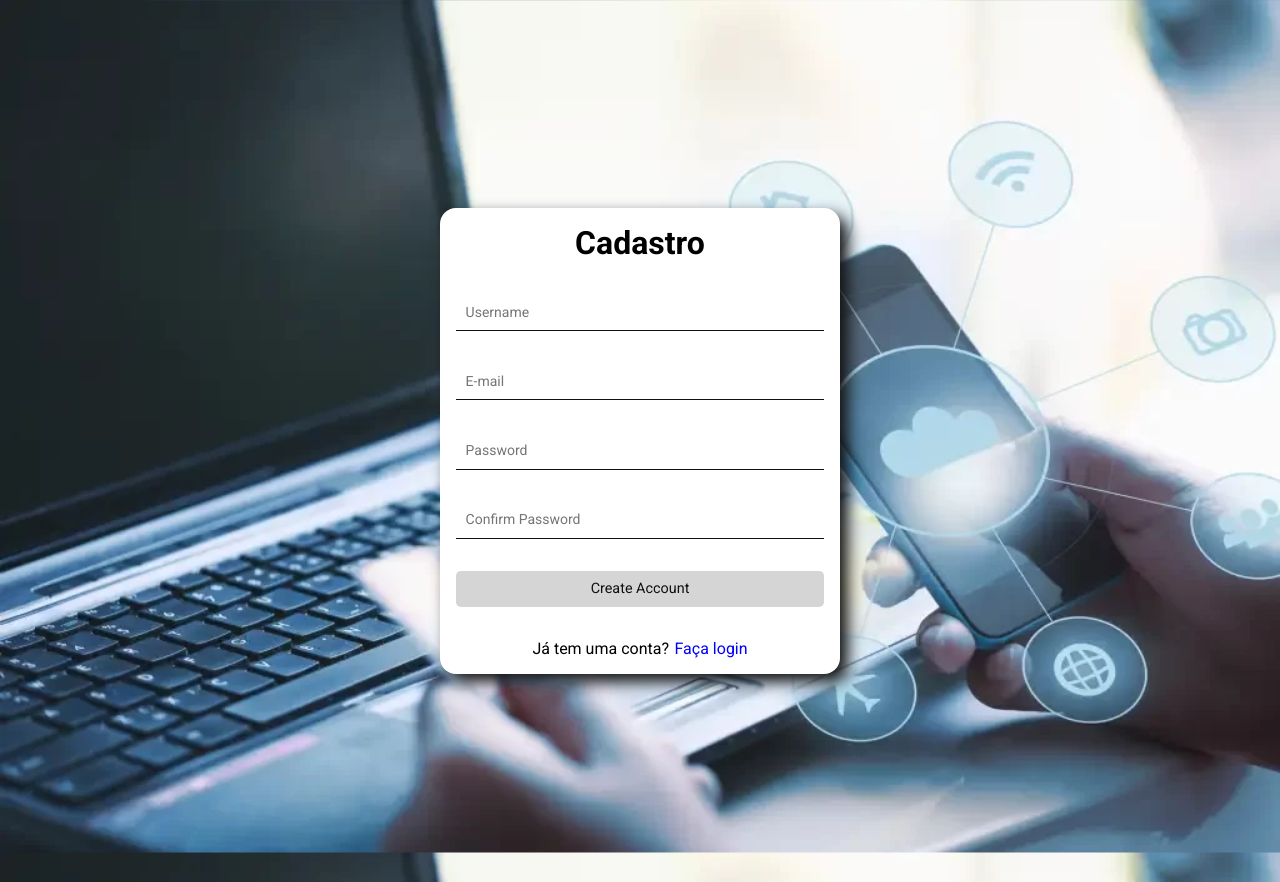
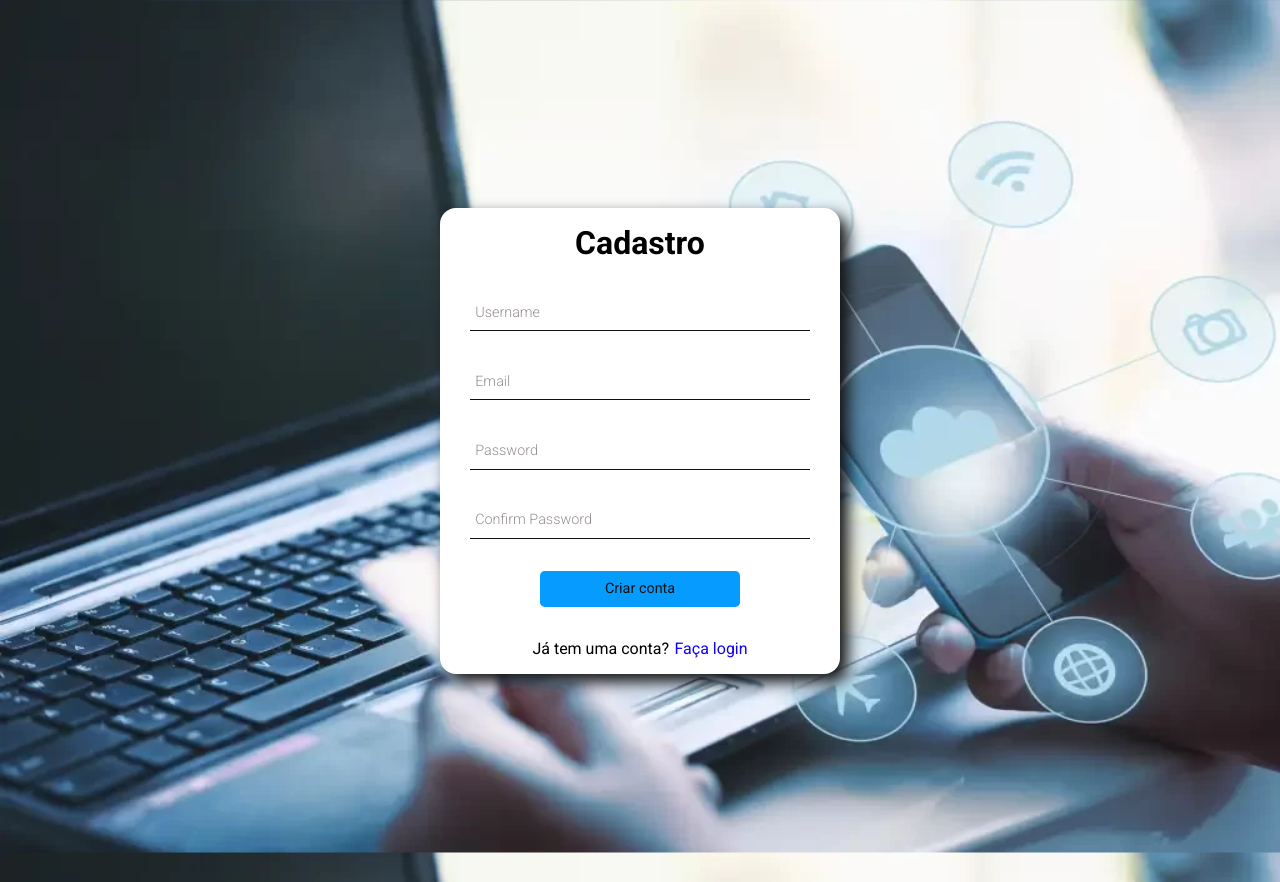
Before and after one commit to iSantanaaH/Projeto-Quadro, a React (Vite) app in the folder front-end_react/: page /registrar in a window 1280 px wide. Built offline with nearby package versions, Linux system fonts and the light colour scheme.

Commit message:
update front-end

```diff
--- a/front-end_react/src/pages/Login.tsx
+++ b/front-end_react/src/pages/Login.tsx
@@ -16,7 +16,7 @@ const LoginPage = () => {
   const handlePasswordInputChange = (event: React.ChangeEvent<HTMLInputElement>) => {
     const value = event.target.value;
     setPasswordInputValue(value);
-  }
+  };
 
   const handleEmailInputFocus = () => {
     setIsEmailFocused(true);
@@ -24,7 +24,7 @@ const LoginPage = () => {
 
   const handlePasswordInputFocus = () => {
     setIsPasswordFocused(true);
-  }
+  };
 
   const handleInputBlur = () => {
     setIsEmailFocused(false);
@@ -57,14 +57,14 @@ const LoginPage = () => {
               >
                 <div className={styles.containerEmail}>
                   <label
-                    htmlFor="email"
+                    htmlFor="inputEmail"
                     className={`${styles.labelInput} ${isEmailFocused || emailInputValue !== "" ? styles.labelInputFocus: (emailInputValue === "" && !isEmailFocused) ? styles.labelInputDisable : ""}`}
                   >
-                    Email
+                    Username
                   </label>
                   <input
                     type="email"
-                    id="emailUser"
+                    id="inputEmail"
                     className="campo"
                     name="email"
                     value={emailInputValue}
@@ -77,11 +77,11 @@ const LoginPage = () => {
                 </div>
 
                 <div className={styles.containerPassword}>
-                  <label htmlFor="password"
+                  <label htmlFor="mainPassword"
                   className={`${styles.labelInput} ${isPasswordFocused || passwordInputValue !== "" ? styles.labelInputFocus: (passwordInputValue === "" && !isPasswordFocused) ? styles.labelInputDisable : ""}`}>Password</label>
                   <input
                     type="password"
-                    id="password"
+                    id="mainPassword"
                     className="campo"
                     name="senha"
                     minLength={8}
--- a/front-end_react/src/pages/Register.tsx
+++ b/front-end_react/src/pages/Register.tsx
@@ -1,7 +1,69 @@
+import React, { useState } from "react";
 import styles from "../styles/FormRegisterUser.module.css";
 import { Helmet } from "react-helmet";
 
 const RegisterPage = () => {
+  const [usernameInputValue, setUsernameInputValue] = useState("");
+  const [emailInputValue, setEmailInputValue] = useState("");
+  const [passwordInputValue, setPasswordInputValue] = useState("");
+  const [confirmPasswordInputValue, setConfirmPasswordValue] = useState("");
+  const [isUsernameFocused, setIsUsernameFocused] = useState(false);
+  const [isEmailFocused, setIsEmailFocused] = useState(false);
+  const [isPasswordFocused, setIsPasswordFocused] = useState(false);
+  const [isConfirmPasswordFocused, setIsConfirmPasswordFocused] =
+    useState(false);
+
+  const handleUsernameInputChange = (
+    event: React.ChangeEvent<HTMLInputElement>
+  ) => {
+    const value = event.target.value;
+    setUsernameInputValue(value);
+  };
+
+  const handleEmailInputChange = (
+    event: React.ChangeEvent<HTMLInputElement>
+  ) => {
+    const value = event.target.value;
+    setEmailInputValue(value);
+  };
+
+  const handlePasswordInputChange = (
+    event: React.ChangeEvent<HTMLInputElement>
+  ) => {
+    const value = event.target.value;
+    setPasswordInputValue(value);
+  };
+
+  const handleConfirmPasswordInputChange = (
+    event: React.ChangeEvent<HTMLInputElement>
+  ) => {
+    const value = event.target.value;
+    setConfirmPasswordValue(value);
+  };
+
+  const handleUsernameInputFocus = () => {
+    setIsUsernameFocused(true);
+  };
+
+  const handleEmailInputFocus = () => {
+    setIsEmailFocused(true);
+  };
+
+  const handlePasswordInputFocus = () => {
+    setIsPasswordFocused(true);
+  };
+
+  const handleConfirmPasswordInputFocus = () => {
+    setIsConfirmPasswordFocused(true);
+  };
+
+  const handleInputBlur = () => {
+    setIsUsernameFocused(false);
+    setIsEmailFocused(false);
+    setIsPasswordFocused(false);
+    setIsConfirmPasswordFocused(false);
+  };
+
   return (
     <>
       <Helmet>
@@ -27,58 +89,108 @@ const RegisterPage = () => {
                 action="#"
               >
                 <div className={styles.containerEmail}>
-                  {/* <label className={styles.placeholder}>Username</label> */}
+                  <label htmlFor="inputUsername"
+                    className={`${styles.labelInputGeneral} ${
+                      isUsernameFocused || usernameInputValue !== ""
+                        ? styles.labelInputFocus
+                        : usernameInputValue === "" && !isUsernameFocused
+                        ? styles.labelInputDisable
+                        : ""
+                    }`}
+                  >
+                    Username
+                  </label>
                   <input
                     type="text"
                     id="inputUsername"
                     className="campo"
                     name="username"
-                    placeholder="Username"
+                    onChange={handleUsernameInputChange}
+                    onFocus={handleUsernameInputFocus}
+                    onBlur={handleInputBlur}
                     required
                   />
                 </div>
 
                 <div className={styles.containerEmail}>
-                  {/* <label htmlFor="email">Email</label> */}
+                  <label htmlFor="inputEmail"
+                    className={`${styles.labelInputGeneral} ${
+                      isEmailFocused || emailInputValue !== ""
+                        ? styles.labelInputFocus
+                        : emailInputValue === "" && !isEmailFocused
+                        ? styles.labelInputDisable
+                        : ""
+                    }`}
+                  >
+                    Email
+                  </label>
                   <input
                     type="email"
-                    id="email"
+                    id="inputEmail"
                     className="campo"
                     name="email"
-                    placeholder="E-mail"
+                    onChange={handleEmailInputChange}
+                    onFocus={handleEmailInputFocus}
+                    onBlur={handleInputBlur}
                     required
                   />
                 </div>
 
                 <div className={styles.containerPassword}>
-                  {/* <label htmlFor="mainPassword">Password</label> */}
+                  <label htmlFor="mainPassword"
+                    className={`${styles.labelInputGeneral} ${
+                      isPasswordFocused || passwordInputValue !== ""
+                        ? styles.labelInputFocus
+                        : passwordInputValue === "" && !isPasswordFocused
+                        ? styles.labelInputDisable
+                        : ""
+                    }`}
+                  >
+                    Password
+                  </label>
                   <input
                     type="password"
                     id="mainPassword"
                     className="campo"
                     name="senha"
-                    placeholder="Password"
                     minLength={8}
+                    onChange={handlePasswordInputChange}
+                    onFocus={handlePasswordInputFocus}
+                    onBlur={handleInputBlur}
                     required
                   />
                 </div>
 
                 <div className={styles.containerPassword}>
-                  {/* <label htmlFor="confirmPassword">Confirm Password</label> */}
+                  <label htmlFor="confirmPassword"
+                    className={`${styles.labelInputGeneral} ${
+                      isConfirmPasswordFocused ||
+                      confirmPasswordInputValue !== ""
+                        ? styles.labelInputFocus
+                        : confirmPasswordInputValue === "" &&
+                          !isConfirmPasswordFocused
+                        ? styles.labelInputDisable
+                        : ""
+                    }`}
+                  >
+                    Confirm Password
+                  </label>
                   <input
                     type="password"
                     id="confirmPassword"
                     className="campo"
                     name="senha"
-                    placeholder="Confirm Password"
                     minLength={8}
+                    onChange={handleConfirmPasswordInputChange}
+                    onFocus={handleConfirmPasswordInputFocus}
+                    onBlur={handleInputBlur}
                     required
                   />
                 </div>
 
                 <div className={styles.containerButtonSubmit}>
                   <button type="submit" value="Entrar">
-                    Create Account
+                    Criar conta
                   </button>
                 </div>
               </form>
--- a/front-end_react/src/styles/FormLoginUser.module.css
+++ b/front-end_react/src/styles/FormLoginUser.module.css
@@ -3,6 +3,9 @@
   --black: #111;
   --gray: #d5d5d5;
   --grayLight: #968f8f;
+  --blue: #069bff;
+  --second-blue: #1302fa;
+  --blue-hover-button: #00a2ffbd;
 }
 
 .containerLimitWidth {
@@ -19,7 +22,7 @@
 }
 
 .sectionFormUser {
-  background: #fff;
+  background: var(--white);
   border-radius: 1rem;
   width: 100%;
 }
@@ -57,25 +60,26 @@
   font-size: 0.9rem;
   position: absolute;
   top: 1.6rem;
-  left: 0.6rem;
+  left: 1.2rem;
   color: var(--grayLight);
   font-weight: 300;
 }
 
 .labelInputFocus {
   top: 0.0800rem;
-  transition: 0.3s;
+  transition: 0.4s;
 }
 
 .labelInputDisable {
-  transition: 0.3s;
+  transition: 0.4s;
 }
 
 .containerEmail input,
 .containerPassword input {
   padding: 0.6rem;
+  width: calc(100% - 5rem);
   font-size: 0.9rem;
-  margin: 1.4rem 1rem;
+  margin: 1rem auto;
   border: none;
   border-bottom: 0.1rem solid var(--black);
   outline: none;
@@ -84,17 +88,24 @@
 .containerButtonSubmit button {
   padding: 0.6rem;
   font-size: 0.9rem;
-  margin: 1rem;
+  margin: 1rem auto;
   border-radius: 0.3rem;
   cursor: pointer;
   transition: box-shadow 0.3s ease;
-  background-color: #d5d5d5;
-  color: #111;
+  background-color: var(--gray);
+  color: var(--black);
   border: none;
+  width: 50%;
+  background: var(--blue);
 }
 
 .containerButtonSubmit button:hover {
-  box-shadow: 0 0 1.25rem 0 rgba(50, 30, 0, 0.5);
+  background: var(--blue-hover-button);
+  transition: 0.4s;
+}
+
+.containerButtonSubmit button:not(hover) {
+  transition: 1s;
 }
 
 .containerRememberPassword {
@@ -106,5 +117,5 @@
 .containerRememberPassword a {
   text-decoration: none;
   margin: 0 0 0 0.1rem;
-  color: #0000ff;
+  color: var(--second-blue);
 }
--- a/front-end_react/src/styles/FormRegisterUser.module.css
+++ b/front-end_react/src/styles/FormRegisterUser.module.css
@@ -2,6 +2,10 @@
   --white: #fff;
   --black: #111;
   --gray: #d5d5d5;
+  --grayLight: #968f8f;
+  --blue: #069bff;
+  --second-blue: #1302fa;
+  --blue-hover-button: #00a2ffbd;
 }
 
 .containerLimitWidth {
@@ -52,19 +56,30 @@
   margin: 0 0 0.3rem 1rem;
 }
 
-::placeholder {
-  font-size: 1rem;
+.labelInputGeneral {
+  font-size: 0.9rem;
   position: absolute;
-  font-size: 14px;
-  transition: 0.3s;
-  pointer-events: none;
+  top: 1.6rem;
+  left: 1.2rem;
+  color: var(--grayLight);
+  font-weight: 300;
+}
+
+.labelInputFocus {
+  top: 0.0800rem;
+  transition: 0.4s;
+}
+
+.labelInputDisable {
+  transition: 0.4s;
 }
 
 .containerEmail input,
 .containerPassword input {
   padding: 0.6rem;
+  width: calc(100% - 5rem);
   font-size: 0.9rem;
-  margin: 1rem;
+  margin: 1rem auto;
   border: none;
   border-bottom: 0.1rem solid var(--black);
   outline: none;
@@ -73,17 +88,24 @@
 .containerButtonSubmit button {
   padding: 0.6rem;
   font-size: 0.9rem;
-  margin: 1rem;
+  margin: 1rem auto;
   border-radius: 0.3rem;
   cursor: pointer;
   transition: box-shadow 0.3s ease;
-  background-color: #d5d5d5;
-  color: #111;
+  background-color: var(--gray);
+  color: var(--black);
   border: none;
+  background: var(--blue);
+  width: 50%;
 }
 
 .containerButtonSubmit button:hover {
-  box-shadow: 0 0 1.25rem 0 rgba(50, 30, 0, 0.5);
+  background-color: var(--blue-hover-button);
+  transition: 0.4s;
+}
+
+.containerButtonSubmit button:not(hover) {
+  transition: 1s;
 }
 
 .containerRememberPassword {
@@ -95,5 +117,5 @@
 .containerRememberPassword a {
   text-decoration: none;
   margin: 0 0 0 0.1rem;
-  color: #0000ff;
+  color: var(--second-blue);
 }
```
